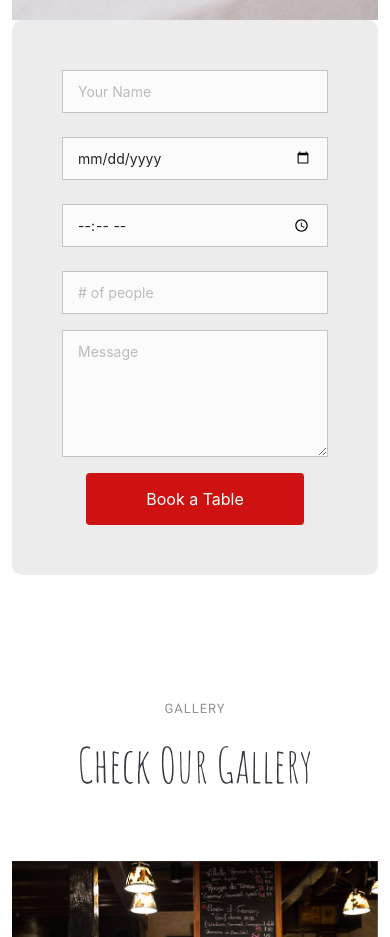
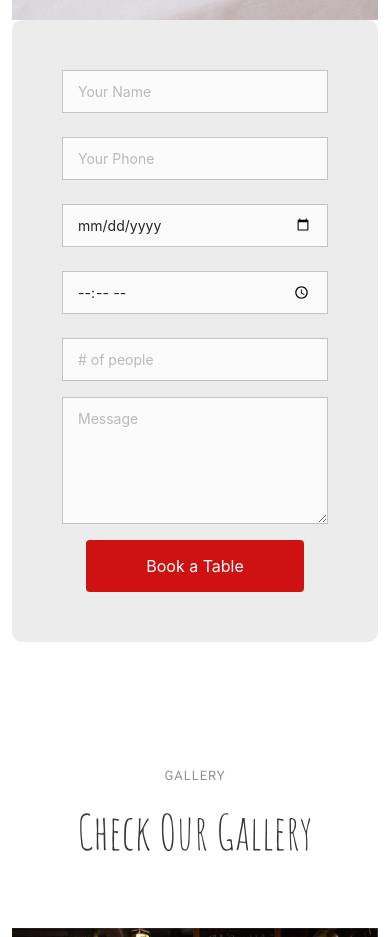
Before and after one commit to mysticthrive/Restaurant-menu, a React (Create React App) app in the folder app-frontend/: page / in a window 390 px wide. Shown: the part 9360-10297 px from the top of the page. Built offline with nearby package versions, Linux system fonts and the light colour scheme; no server answers.

Commit message:
add phone number

```diff
--- a/app-frontend/src/components/ReservationForm.js
+++ b/app-frontend/src/components/ReservationForm.js
@@ -95,6 +95,17 @@ function ReservationForm() {
                   </div>
                   <div className="col-lg-4 col-md-6">
                     <input
+                      type="text"
+                      name="phone"
+                      className="form-control"
+                      value={formData.phone}
+                      onChange={handleChange}
+                      placeholder={t('reservation.phone')}
+                      required
+                    />
+                  </div>
+                  <div className="col-lg-4 col-md-6">
+                    <input
                       type="date"
                       name="date"
                       className="form-control"
--- a/app-frontend/src/pages/Dashboard.jsx
+++ b/app-frontend/src/pages/Dashboard.jsx
@@ -150,7 +150,9 @@ function Dashboard() {
                     {t('dashboard.createdAt')}: {new Date(reservation.created_date).toLocaleString('en-US')}
                   </p>
                   <p className="card-text small text-muted">{t('dashboard.email')}: {reservation.email}</p>
-
+                  {reservation.phone && (
+                    <p className="card-text small text-muted">{t('dashboard.phone')}: {reservation.phone}</p>
+                  )}
                 </div>
               </div>
             </div>
```
